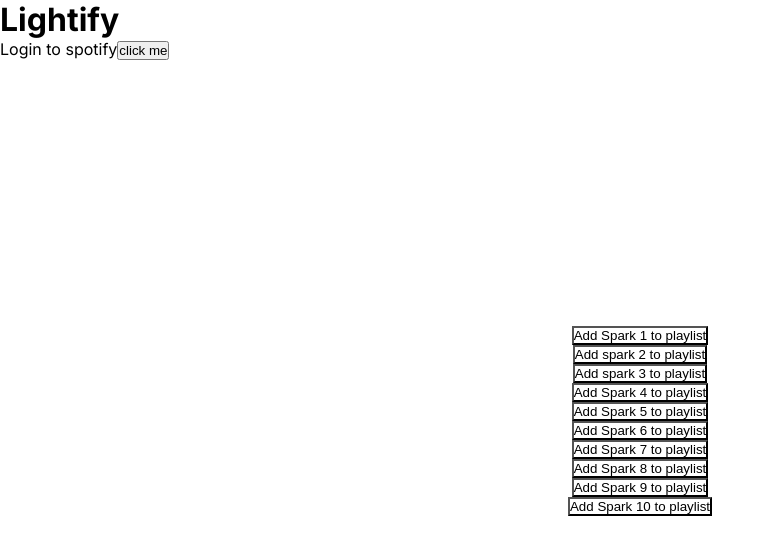
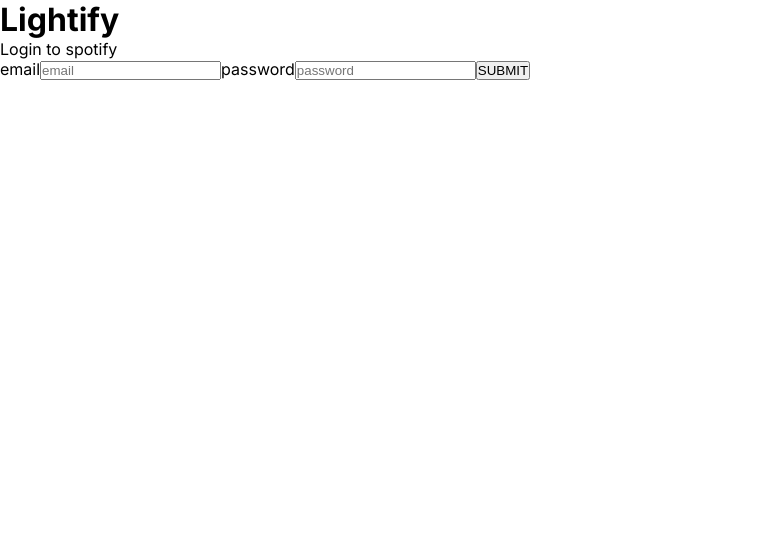
Before and after one commit to NickHgstl/LampLists, a Next.js app in the folder lightify/: page / in a window 1280 px wide. Shown: the top 554 px of the page, without its empty margins (0-775 px from the left). Built offline with nearby package versions, Linux system fonts and the light colour scheme.

Commit message:
fixed login/router bug

```diff
--- a/lightify/package.json
+++ b/lightify/package.json
@@ -12,6 +12,7 @@
     "axios": "^1.4.0",
     "eslint": "8.42.0",
     "eslint-config-next": "13.4.4",
+    "firebase": "^9.23.0",
     "next": "13.4.4",
     "react": "18.2.0",
     "react-dom": "18.2.0",
--- a/lightify/src/app/dashboard/page.js
+++ b/lightify/src/app/dashboard/page.js
@@ -6,7 +6,7 @@
 import Sparkmodal from "./spark_modal";
 
 
-export default function Navbar({data}){
+export default function Navbar(){
 
 const [searchKey, setSearchKey] = useState("")
 const [artists, setArtists] = useState([])
@@ -34,13 +34,24 @@
 const [showCustomSpark6, setShowCustomSpark6] = useState("Spark 9")
 const [showCustomSpark7, setShowCustomSpark7] = useState("Spark 10")
 
+const urlSearchParams = new URLSearchParams(window.location.hash.slice(1));
+    const token = urlSearchParams.get("access_token");
+
+    if (token) {
+      console.log("Access Token:", token);
+    } else {
+      console.log("Access Token not found in the URL.");
+    }
 
 
 
+const logout = () => {
+    window.open("http://localhost:3000/")
+    setToken("")
+    window.localStorage.removeItem("token")
+  }
 
-let token = data
-
-  const searchArtists = async (e) => {
+const searchArtists = async (e) => {
 
     setTracks([])
     e.preventDefault()
@@ -59,7 +70,7 @@
 }
 
 const searchTracks = async (e) => {
-
+    console.log(token)
     setArtists([])
     e.preventDefault()
     const {data} = await axios.get("https://api.spotify.com/v1/search", {
@@ -335,8 +346,10 @@
     setSpark9([])
     setSpark10([])
 }
+
   return (
     <div>
+        <button onClick={logout}>LOG OUT</button>
         <div className="dashboard">
         <button className="sparkButton" id="spark1" onClick={addSpark1toPlaylist}>Add Spark 1 to playlist</button>
         <button className="sparkButton" id="spark2" onClick={addSpark2toPlaylist}>Add spark 2 to playlist</button>
@@ -352,12 +365,12 @@
 
 
         <form onSubmit={searchArtists} className="search">
-                {token && <input type='text' onChange={e => setSearchKey(e.target.value)}/>}
-                {token && <button type={"submit"}>search</button>}
+                <input type='text' onChange={e => setSearchKey(e.target.value)}/>
+                <button type={"submit"}>search</button>
             </form>
             <form onSubmit={searchTracks}>
-                {token && <input type='text' onChange={e => setSearchKey(e.target.value)}/>}
-                {token &&<button type={"submit"}>search</button>}
+                <input type='text' onChange={e => setSearchKey(e.target.value)}/>
+                <button type={"submit"}>search</button>
             </form>
             {isModal1Open && <Modal
                 token={token}
--- a/lightify/src/app/page.js
+++ b/lightify/src/app/page.js
@@ -6,7 +6,7 @@
 
 export default function Home() {
   const CLIENT_ID = "e0b423264c9746428e28129fc08fead9"
-  const REDIRECT_URI = "http://localhost:3000/"
+  const REDIRECT_URI = "http://localhost:3000/dashboard"
   const AUTH_ENDPOINT = "https://accounts.spotify.com/authorize"
   const RESPONSE_TYPE = "token"
 
@@ -26,18 +26,13 @@
 }, [])
 
 
-const logout = () => {
-  location.reload()
-  setToken("")
-  window.localStorage.removeItem("token")
-}
+
 
   function checkLogin() {
 
     if (!token) {
 
         window.open(`${AUTH_ENDPOINT}?client_id=${CLIENT_ID}&redirect_uri=${REDIRECT_URI}&response_type=${RESPONSE_TYPE}&scope=%20playlist-modify-private%20playlist-modify-public`)
-
     }
 
   }
@@ -47,10 +42,17 @@
       <header>
         <h1>Lightify</h1>
         <a onClick={checkLogin}>Login to spotify</a>
-        <button onClick={logout}>click me</button>
+
+        <form onSubmit={console.log("")}>
+          <label for="email">email</label>
+          <input name='email' className='emailInput' placeholder='email'></input>
+          <label for="password">password</label>
+          <input name='password' className='passwordInput' placeholder='password'></input>
+          <button type={"submit"}>SUBMIT</button>
+        </form>
 
       </header>
-      <Navbar data={token} />
+
     </div>
     )
 }
```
Also changed, not shown: lightify/src/app/dashboard/data.js (deleted, +0 -36 lines), 1 other file (tests, documents, lock files or other folders).
